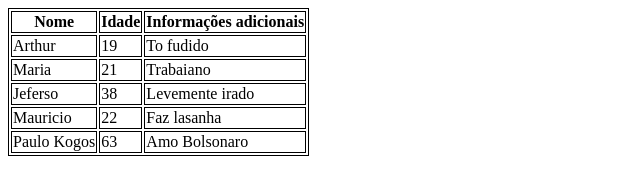
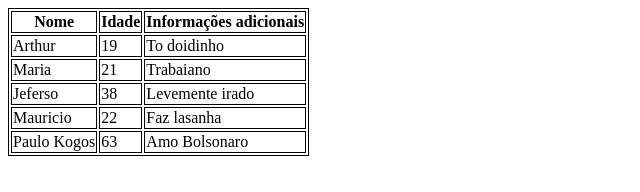
Before and after one commit to Arthur-Port-Sander/aula-tabela, a plain HTML site: page index.html in a window 1280 px wide. Shown: the full height of the page, 0-640 px from the left. Drawn offline with Linux system fonts and the light colour scheme.

Commit message:
Mudando de To fudido para To doidinho em informacoes adicionais de Arthur

```diff
--- a/index.html
+++ b/index.html
@@ -18,7 +18,7 @@
         <tr>
             <td>Arthur</td>
             <td>19</td>
-            <td>To fudido</td>
+            <td>To doidinho</td>
         </tr>
         <tr>
             <td>Maria</td>
```
